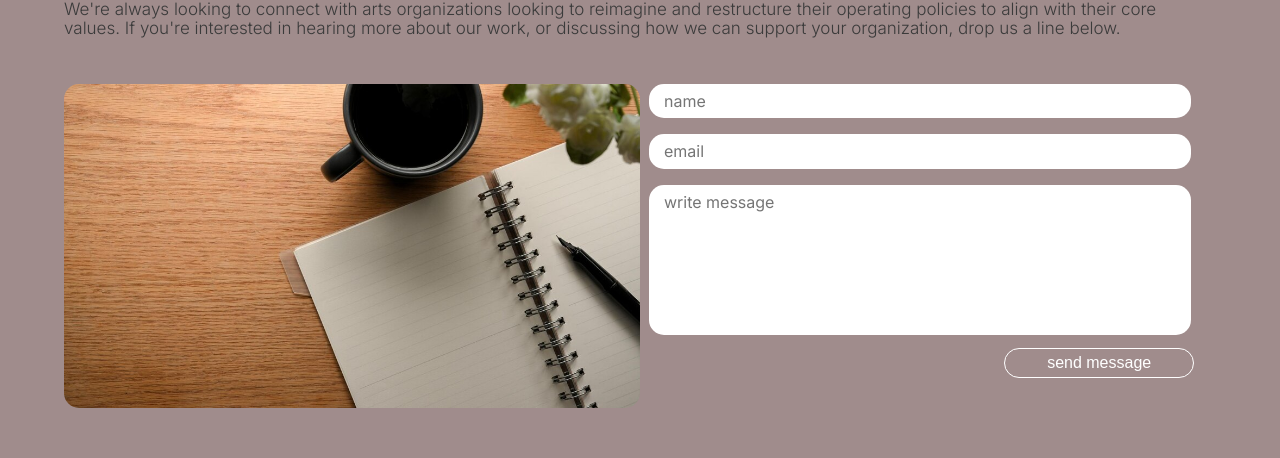
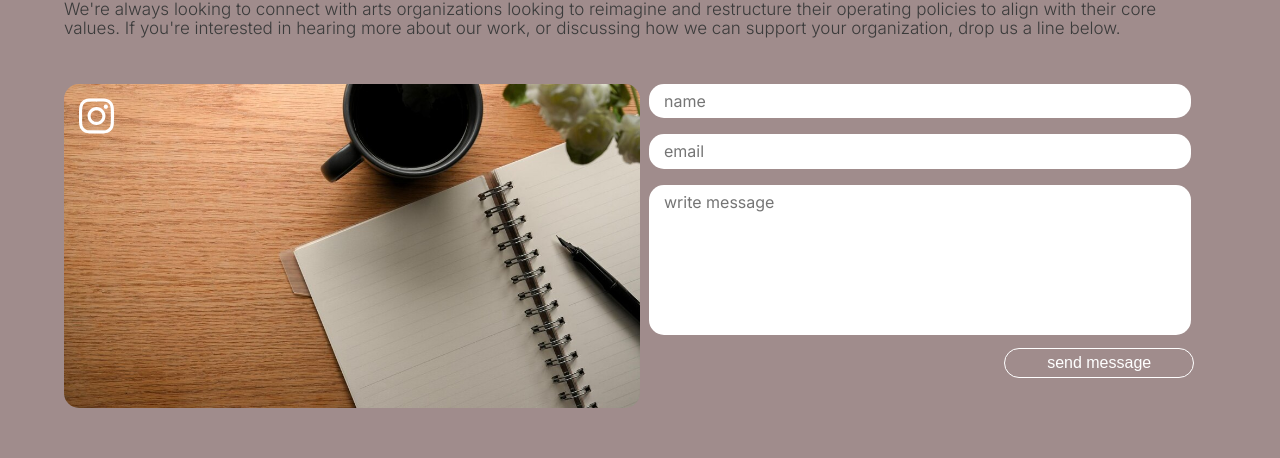
Before and after one commit to GabriellaPenev/LABx, a React (Create React App) app: page /contact in a window 1280 px wide. Shown: the part 289-747 px from the top of the page. Built offline with nearby package versions, Linux system fonts and the light colour scheme.

Commit message:
Added instagram handle to Contact component

```diff
--- a/package.json
+++ b/package.json
@@ -4,9 +4,15 @@
   "private": true,
   "dependencies": {
     "@formspree/react": "^2.4.1",
+    "@fortawesome/fontawesome-svg-core": "^6.2.0",
+    "@fortawesome/free-brands-svg-icons": "^6.2.0",
+    "@fortawesome/free-solid-svg-icons": "^6.2.0",
+    "@fortawesome/react-fontawesome": "^0.2.0",
     "@testing-library/jest-dom": "^5.16.5",
     "@testing-library/react": "^13.4.0",
     "@testing-library/user-event": "^13.5.0",
+    "install": "^0.13.0",
+    "npm": "^9.1.1",
     "react": "^18.2.0",
     "react-dom": "^18.2.0",
     "react-router-dom": "^6.4.2",
--- a/src/App.css
+++ b/src/App.css
@@ -661,13 +661,25 @@
     justify-content: space-between;
 }
 
-.contact-container img,
-.contact-container form {
+.contact-image,
+form {
     width: 50%;
 }
 
-.contact-container img {
+.contact-image {
+    position: relative;
+}
+
+.contact-image img {
     border-radius: 15px;
+}
+
+.instagram {
+    font-size: 2rem;
+    color: white;
+    position: absolute;
+    top: 10px;
+    left: 15px;
 }
 
 fieldset {
@@ -838,21 +850,12 @@
 
 /* MEDIA QUERIES */
 
-@media (max-width: 880px) {
-    .logo {
-        width: 45%;
-        margin-top: 30px;
-    }
-
-    .wrapper {
-        width: 95%;
-    }
-
+@media (max-width: 1080px) {
     .contact-container {
         flex-direction: column-reverse;
     }
 
-    .contact-container img,
+    .contact-image,
     .contact-container form {
         width: 100%;
     }
@@ -863,6 +866,17 @@
 
     .contact-message {
         margin-bottom: 20px;
+    }
+}
+
+@media (max-width: 880px) {
+    .logo {
+        width: 45%;
+        margin-top: 30px;
+    }
+
+    .wrapper {
+        width: 95%;
     }
 }
 
--- a/src/components/Contact.js
+++ b/src/components/Contact.js
@@ -3,6 +3,9 @@
 import Footer from './Footer';
 import notebook from '../assets/notebook.jpg';
 import { useForm } from '@formspree/react';
+
+import { FontAwesomeIcon } from '@fortawesome/react-fontawesome';
+import { faInstagram } from '@fortawesome/free-brands-svg-icons';
 
 const Contact = () => {
 
@@ -18,6 +21,11 @@
                             <img src={notebook} alt="A blank notebook with a plant" />
                             <p className='successful-submit'>Thank you for your message! We'll be in touch soon.</p>
                         </div>
+                        <div>
+                            <a href='https://www.instagram.com/labximpact/?hl=en'>
+                                <FontAwesomeIcon icon={faInstagram} />
+                            </a>
+                        </div>
                         <Footer />
                     </FadeInSection>
                 </div>
@@ -32,7 +40,15 @@
                 <p className="contact-message">We're always looking to connect with arts organizations looking to reimagine and restructure their operating policies to align with their core values. If you're interested in hearing more about our work, or discussing how we can support your organization, drop us a line below.</p>
 
                 <div className="contact-container">
-                    <img src={notebook} alt="A blank notebook with a plant" />
+                    <div className="contact-image">
+                        <img src={notebook} alt="A blank notebook with a plant" />
+
+                        <div className='instagram'>
+                            <a href='https://www.instagram.com/labximpact/?hl=en' target='_blank' rel='noopener noreferrer'>
+                                <FontAwesomeIcon icon={faInstagram} />
+                            </a>
+                        </div>
+                    </div>
 
                     <form onSubmit={setSubmit}>
                         <fieldset>
@@ -51,9 +67,7 @@
 
                         </fieldset>
                     </form>
-
                 </div>
-
                 <Footer />
             </FadeInSection>
         </div>
```
Also changed, not shown: 1 other file (tests, documents, lock files or other folders).
